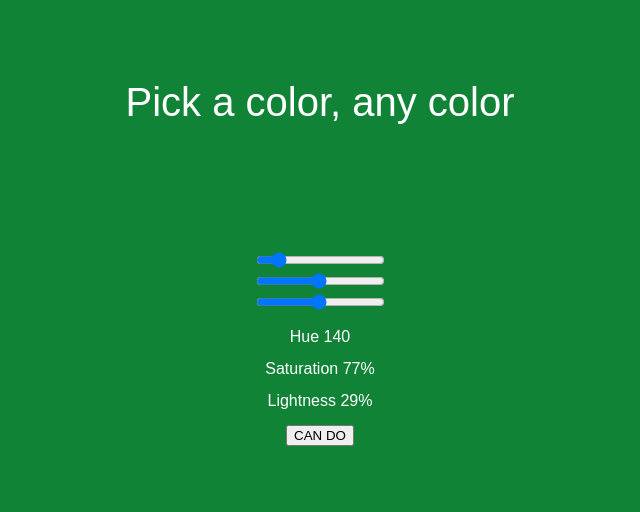
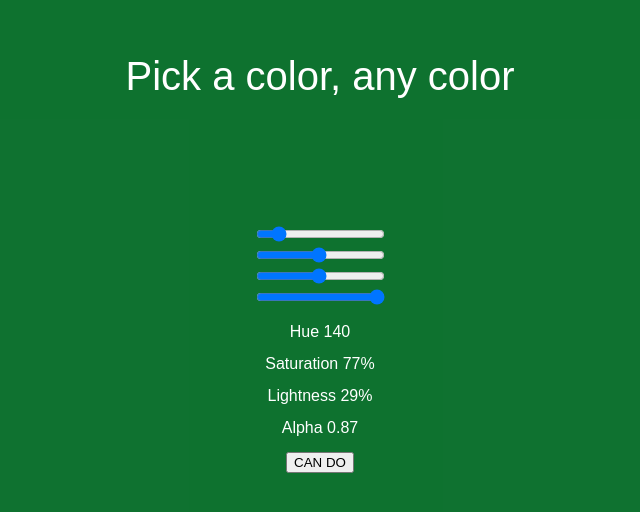
Before and after one commit to AllanHall/colorpicker, a React (Create React App) app: page / in a window 1280 px wide. Shown: the part 136-648 px from the top of the page, without its empty margins (320-960 px from the left). Built offline with nearby package versions, Linux system fonts and the light colour scheme.

Commit message:
added the alpha state and hooked everything up. Did not get the pattern to test transparency

```diff
--- a/src/components/HSL.js
+++ b/src/components/HSL.js
@@ -4,9 +4,11 @@ class HSL extends Component {
   state = {
     h: Math.floor(Math.random() * 360),
     s: Math.floor(Math.random() * 100),
-    l: Math.floor(Math.random() * 100)
+    l: Math.floor(Math.random() * 100),
+    a: Math.floor(Math.random() * 100) / 100
   }
   functionH = event => {
+    console.log(event)
     console.log(event.target.value)
     this.setState({
       h: event.target.value
@@ -22,11 +24,18 @@ class HSL extends Component {
       l: event.target.value
     })
   }
+  functionA = event => {
+    console.log(event.target.value)
+    this.setState({
+      a: event.target.value
+    })
+  }
   functionPickRandomColor = () => {
     this.setState({
       h: Math.floor(Math.random() * 360),
       s: Math.floor(Math.random() * 100),
-      l: Math.floor(Math.random() * 100)
+      l: Math.floor(Math.random() * 100),
+      a: Math.floor(Math.random() * 100) / 100
     })
   }
   /*  functionDetermineColor = () => {
@@ -49,7 +58,7 @@ class HSL extends Component {
           style={{
             backgroundColor: `hsl(${this.state.h}, ${this.state.s}%, ${
               this.state.l
-            }%)`
+            }%, ${this.state.a})`
           }}
         >
           <header className="title">Pick a color, any color</header>
@@ -83,11 +92,22 @@ class HSL extends Component {
               onChange={this.functionL}
             />
           </div>
+          <div>
+            <input
+              type="range"
+              min="0"
+              max="1"
+              class="slider"
+              step="0.01"
+              onChange={this.functionA}
+            />
+          </div>
           <div className="display-info">
             {/* <p>This should be the color that is displayed</p> */}
             <p>Hue {this.state.h}</p>
             <p>Saturation {this.state.s}%</p>
             <p>Lightness {this.state.l}%</p>
+            <p>Alpha {this.state.a}</p>
           </div>
           <button className="button" onClick={this.functionPickRandomColor}>
             CAN DO
```
Also changed, not shown: package.json (+5 -3 lines).
